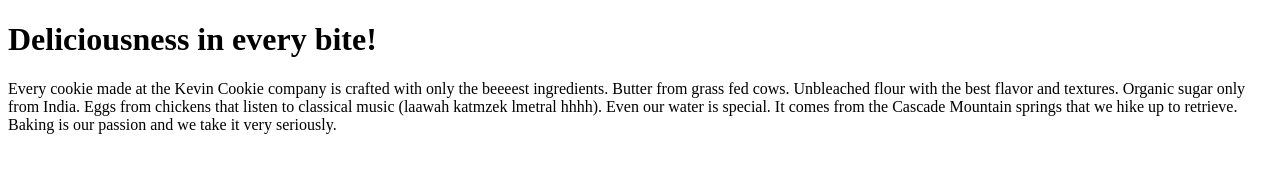
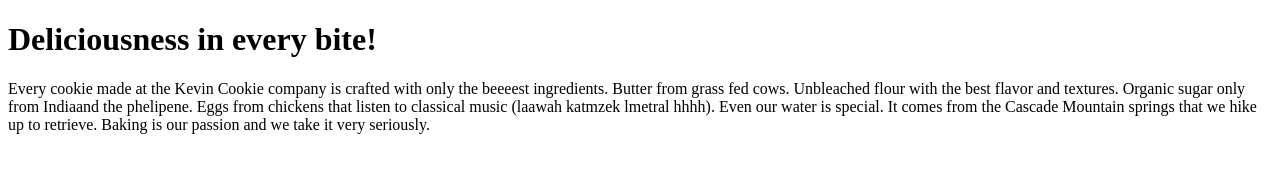
Before and after one commit to marouaneboussalem/kockingcomany, a plain HTML site: page index.htm in a window 1280 px wide. Drawn offline with Linux system fonts and the light colour scheme.

Commit message:
Update index.htm

```diff
--- a/index.htm
+++ b/index.htm
@@ -3,7 +3,7 @@
 <body>
 
 <h1>Deliciousness in every bite!</h1>
-<p>Every cookie made at the Kevin Cookie company is crafted with only the beeeest ingredients. Butter from grass fed cows. Unbleached flour with the best flavor and textures. Organic sugar only from India. Eggs from chickens that listen to classical music (laawah katmzek lmetral hhhh). Even our water is special. It comes from the Cascade Mountain springs that we hike up to retrieve. Baking is our passion and we take it very seriously.</p>
+<p>Every cookie made at the Kevin Cookie company is crafted with only the beeeest ingredients. Butter from grass fed cows. Unbleached flour with the best flavor and textures. Organic sugar only from Indiaand the phelipene. Eggs from chickens that listen to classical music (laawah katmzek lmetral hhhh). Even our water is special. It comes from the Cascade Mountain springs that we hike up to retrieve. Baking is our passion and we take it very seriously.</p>
 
 </body>
 </html>
```
